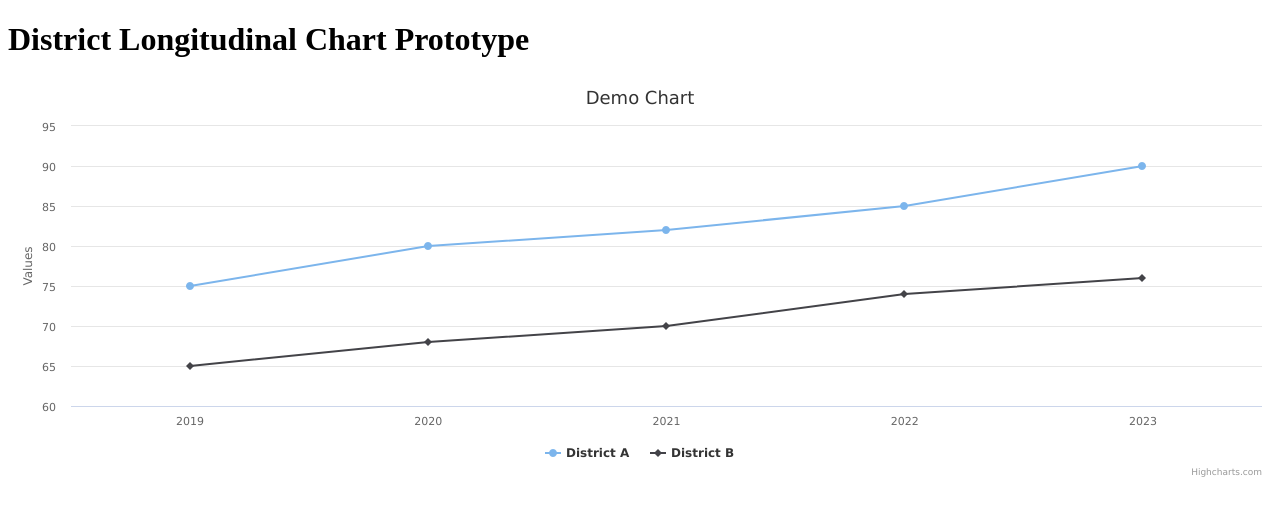
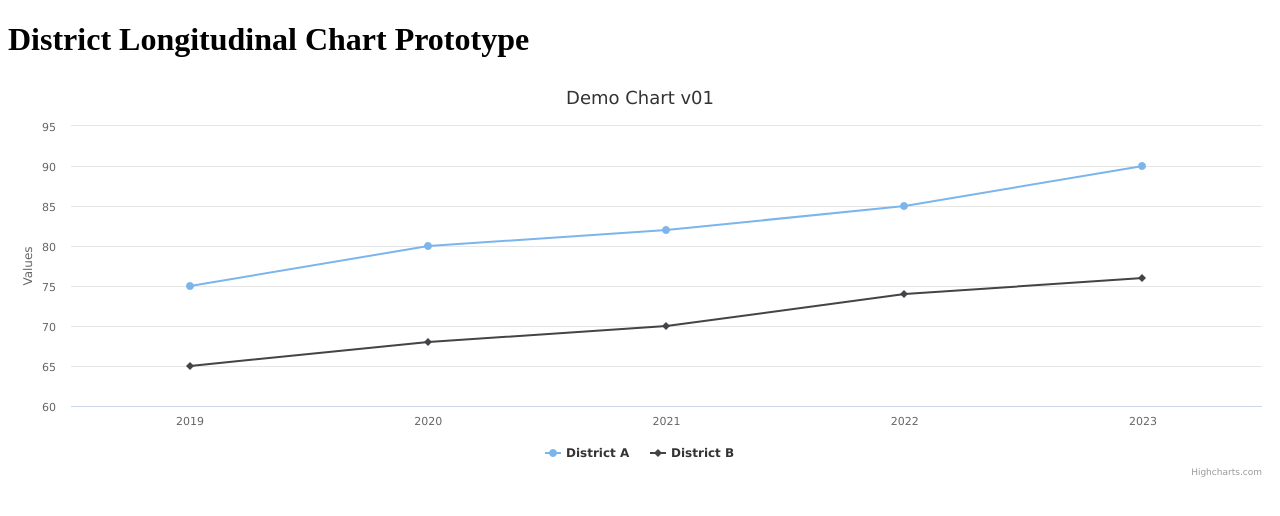
Before and after one commit to dedanaan-design/ux-prototypes, a plain HTML site: page index.html in a window 1280 px wide. Drawn offline with nearby package versions, Linux system fonts and the light colour scheme.

Commit message:
Update index.html with new chart title

```diff
--- a/index.html
+++ b/index.html
@@ -11,7 +11,7 @@
 
   <script>
     Highcharts.chart('container', {
-      title: { text: 'Demo Chart' },
+      title: { text: 'Demo Chart v01' },
       xAxis: { categories: ['2019', '2020', '2021', '2022', '2023'] },
       series: [
         { name: 'District A', data: [75, 80, 82, 85, 90] },
```
